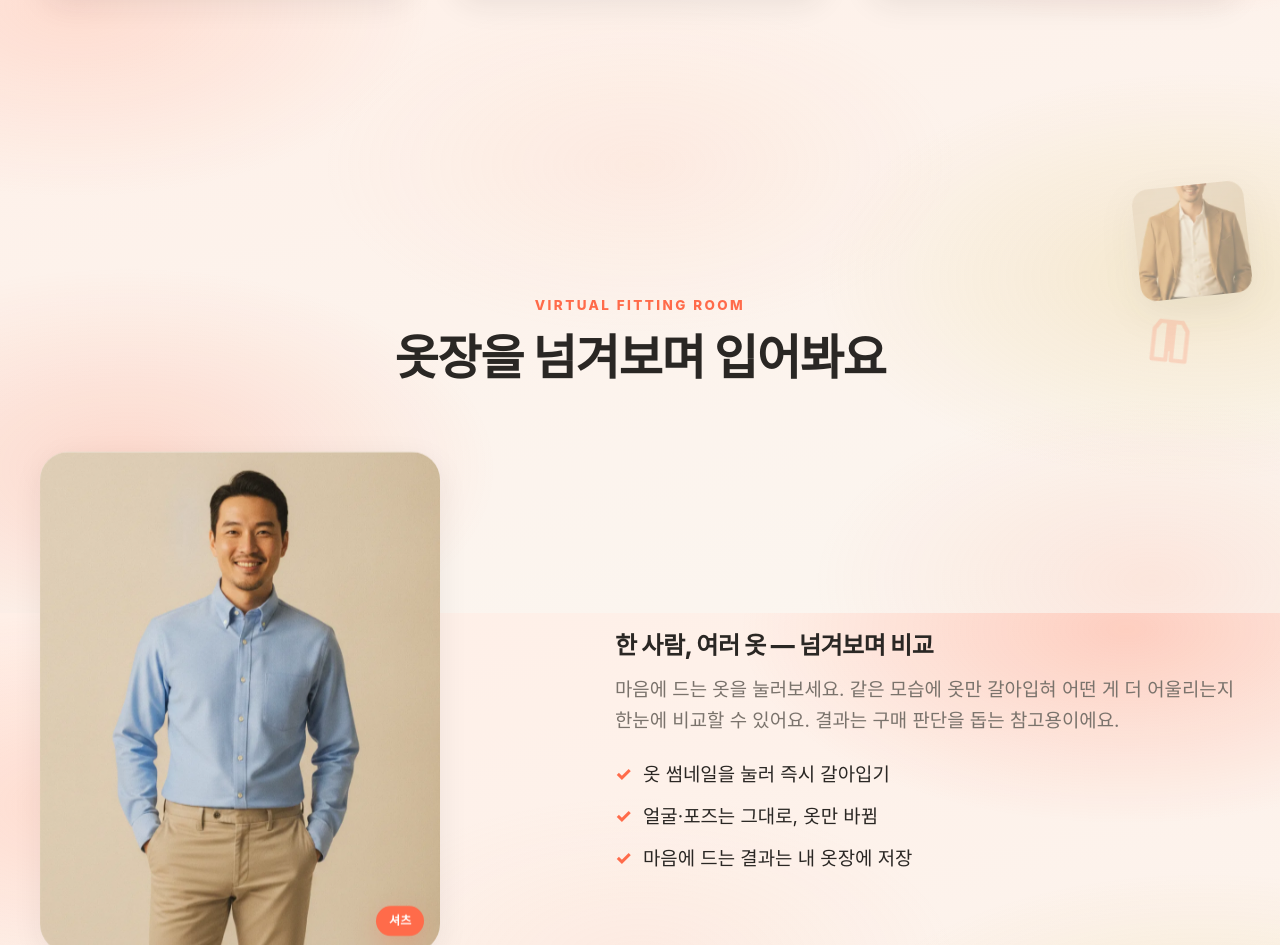
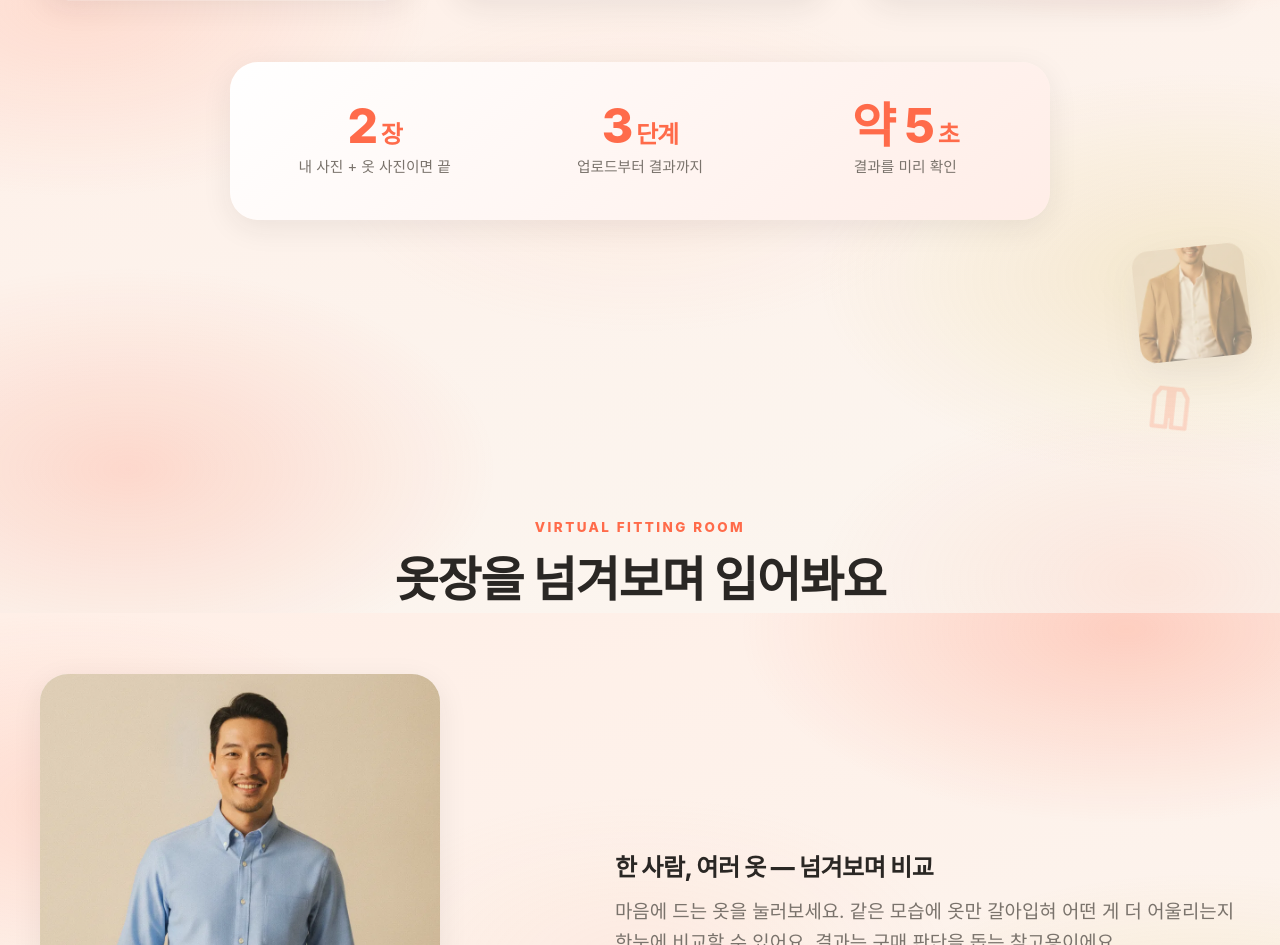
Before and after one commit to longpapa82-cyber/fitsnap-web, a React (Vite) app: page / in a window 1280 px wide. Shown: the part 1787-2732 px from the top of the page. Built offline with nearby package versions, Linux system fonts and the light colour scheme.

Commit message:
feat(design): Phase C 재미 — 랜덤 스타일링·마그네틱 CTA·숫자 카운트업
Demo 랜덤버튼+흔들림, Nav CTA 마그네틱, HowItWorks 통계스트립 카운트업
(2장·3단계·약5초 사실기반). reduced-motion·터치 비활성, 모바일 대응.

```diff
--- a/src/components/ui/Nav.tsx
+++ b/src/components/ui/Nav.tsx
@@ -1,5 +1,6 @@
-import { useEffect, useState } from 'react';
+import { useEffect, useRef, useState } from 'react';
 import { SITE } from '../../constants/site.shared.mjs';
+import { useMagnetic } from '../../hooks/useMagnetic';
 import './nav.css';
 
 /** 섹션 앵커 — 랜딩 섹션 id와 일치. */
@@ -16,6 +17,8 @@ const LINKS = [
  */
 export function Nav() {
   const [scrolled, setScrolled] = useState(false);
+  const ctaRef = useRef<HTMLAnchorElement>(null);
+  useMagnetic(ctaRef, 0.25); // FUN-3: 다운로드 CTA 마그네틱
 
   useEffect(() => {
     const onScroll = () => setScrolled(window.scrollY > 8);
@@ -37,7 +40,7 @@ export function Nav() {
             </a>
           ))}
         </nav>
-        <a className="nav-cta" href="#download">
+        <a className="nav-cta" href="#download" ref={ctaRef}>
           다운로드
         </a>
       </div>
--- a/src/components/ui/OutfitSwap.tsx
+++ b/src/components/ui/OutfitSwap.tsx
@@ -25,6 +25,19 @@ const OUTFITS: Outfit[] = [
 export function OutfitSwap() {
   const [active, setActive] = useState(1); // 니트로 시작(원본 다음)
   const [paused, setPaused] = useState(false);
+  const [shake, setShake] = useState(false);
+
+  // FUN-2: 랜덤 스타일링 — 현재와 다른 무작위 옷으로 전환 + 흔들림 모션.
+  const randomize = () => {
+    setActive((cur) => {
+      let next = cur;
+      while (next === cur) next = Math.floor(Math.random() * OUTFITS.length);
+      return next;
+    });
+    setPaused(true);
+    setShake(true);
+    window.setTimeout(() => setShake(false), 500);
+  };
   const reduced = useReducedMotion();
   const timer = useRef<number | null>(null);
 
@@ -43,7 +56,7 @@ export function OutfitSwap() {
       onMouseEnter={() => setPaused(true)}
       onMouseLeave={() => setPaused(false)}
     >
-      <div className="os-stage">
+      <div className={`os-stage${shake ? ' os-stage--shake' : ''}`}>
         {OUTFITS.map((o, i) => (
           <img
             key={o.id}
@@ -55,6 +68,19 @@ export function OutfitSwap() {
           />
         ))}
         <span className="os-badge">{OUTFITS[active].label}</span>
+        {/* FUN-2: 랜덤 스타일링 버튼 */}
+        <button className="os-random" onClick={randomize} aria-label="랜덤 스타일링">
+          <svg viewBox="0 0 24 24" fill="none" stroke="currentColor" strokeWidth="1.8"
+            strokeLinecap="round" strokeLinejoin="round" aria-hidden>
+            <rect x="3" y="3" width="18" height="18" rx="3" />
+            <circle cx="8" cy="8" r="1.3" fill="currentColor" stroke="none" />
+            <circle cx="16" cy="8" r="1.3" fill="currentColor" stroke="none" />
+            <circle cx="12" cy="12" r="1.3" fill="currentColor" stroke="none" />
+            <circle cx="8" cy="16" r="1.3" fill="currentColor" stroke="none" />
+            <circle cx="16" cy="16" r="1.3" fill="currentColor" stroke="none" />
+          </svg>
+          <span>랜덤</span>
+        </button>
       </div>
 
       {/* 옷 썸네일 선택 */}
--- /dev/null
+++ b/src/components/ui/StatStrip.tsx
@@ -0,0 +1,43 @@
+import { useCountUp } from '../../hooks/useCountUp';
+import './stat-strip.css';
+
+/**
+ * 통계 스트립(FUN-4) — 스크롤 진입 시 숫자 카운트업.
+ * ⚠️ 사실 기반 수치만: 사진 2장(내 사진+옷 사진), 3단계, 무료 생성 약 5초(gemini flash-lite).
+ * 과장/허위 금지(컴플라이언스).
+ */
+
+interface Stat {
+  target: number;
+  suffix: string;
+  label: string;
+}
+
+const STATS: Stat[] = [
+  { target: 2, suffix: '장', label: '내 사진 + 옷 사진이면 끝' },
+  { target: 3, suffix: '단계', label: '업로드부터 결과까지' },
+  { target: 5, suffix: '초', label: '결과를 미리 확인' },
+];
+
+function StatItem({ stat }: { stat: Stat }) {
+  const [ref, value] = useCountUp(stat.target);
+  return (
+    <div className="stat-item">
+      <span className="stat-num" ref={ref}>
+        {stat.target === 5 ? '약 ' : ''}{value}
+        <span className="stat-suffix">{stat.suffix}</span>
+      </span>
+      <span className="stat-label">{stat.label}</span>
+    </div>
+  );
+}
+
+export function StatStrip() {
+  return (
+    <div className="stat-strip">
+      {STATS.map((s) => (
+        <StatItem key={s.label} stat={s} />
+      ))}
+    </div>
+  );
+}
--- a/src/components/ui/nav.css
+++ b/src/components/ui/nav.css
@@ -49,12 +49,14 @@
   color: #fff;
   font-weight: 700;
   font-size: 0.9rem;
-  padding: 0.55rem 1.1rem;
+  padding: 0.6rem 1.25rem;
   border-radius: var(--radius-full);
   box-shadow: var(--shadow-coral);
-  transition: transform 150ms var(--ease-out-expo);
+  /* FUN-3: 마그네틱(--mx/--my는 useMagnetic이 세팅) */
+  transform: translate(var(--mx, 0px), var(--my, 0px));
+  transition: transform 200ms var(--ease-out-expo), box-shadow 150ms var(--ease-out-expo);
 }
-.nav-cta:hover { transform: translateY(-1px); }
+.nav-cta:hover { box-shadow: 0 10px 26px rgba(255, 107, 74, 0.35); }
 
 /* 모바일: 앵커 링크 숨김(브랜드 + CTA만). 스크롤 앵커는 섹션 내부 CTA로 커버. */
 @media (max-width: 720px) {
--- a/src/components/ui/outfit-swap.css
+++ b/src/components/ui/outfit-swap.css
@@ -33,6 +33,51 @@
   padding: 0.35rem 0.8rem;
   border-radius: var(--radius-full);
   box-shadow: var(--shadow-coral);
+}
+
+/* FUN-2: 랜덤 스타일링 버튼 — 좌하단 */
+.os-random {
+  position: absolute;
+  bottom: 1rem;
+  left: 1rem;
+  display: inline-flex;
+  align-items: center;
+  gap: 0.4rem;
+  padding: 0.4rem 0.85rem 0.4rem 0.7rem;
+  background: rgba(255, 255, 255, 0.92);
+  color: var(--color-coral);
+  font-size: 0.8rem;
+  font-weight: 800;
+  border: none;
+  border-radius: var(--radius-full);
+  box-shadow: var(--shadow-soft);
+  cursor: pointer;
+  backdrop-filter: blur(4px);
+  transition: transform 150ms var(--ease-out-expo), box-shadow 150ms var(--ease-out-expo);
+}
+.os-random svg { width: 1.05rem; height: 1.05rem; }
+.os-random:hover {
+  transform: translateY(-2px);
+  box-shadow: 0 10px 24px rgba(255, 107, 74, 0.25);
+}
+.os-random:hover svg { animation: osDice 500ms ease-in-out; }
+@keyframes osDice {
+  0%, 100% { transform: rotate(0); }
+  25% { transform: rotate(-18deg); }
+  75% { transform: rotate(18deg); }
+}
+
+/* 스테이지 흔들림(랜덤 클릭 시) */
+.os-stage--shake { animation: osShake 500ms var(--ease-out-expo); }
+@keyframes osShake {
+  0%, 100% { transform: translateX(0); }
+  20% { transform: translateX(-6px) rotate(-0.6deg); }
+  40% { transform: translateX(5px) rotate(0.5deg); }
+  60% { transform: translateX(-4px) rotate(-0.4deg); }
+  80% { transform: translateX(3px); }
+}
+@media (prefers-reduced-motion: reduce) {
+  .os-random:hover svg, .os-stage--shake { animation: none; }
 }
 
 /* 옷 썸네일 줄 */
--- /dev/null
+++ b/src/components/ui/stat-strip.css
@@ -0,0 +1,28 @@
+/* 통계 스트립 — HowItWorks 아래, 3개 사실 기반 수치. */
+.stat-strip {
+  display: grid;
+  grid-template-columns: repeat(3, 1fr);
+  gap: 1.5rem;
+  max-width: 820px;
+  margin: clamp(2.5rem, 1.5rem + 3vw, 4rem) auto 0;
+  padding: clamp(1.5rem, 1rem + 2vw, 2.5rem) 1.5rem;
+  background: linear-gradient(140deg, #fff, var(--color-coral-tint));
+  border-radius: var(--radius-lg);
+  box-shadow: var(--shadow-soft);
+  text-align: center;
+}
+.stat-item { display: flex; flex-direction: column; gap: 0.4rem; }
+.stat-num {
+  font-family: var(--font-display);
+  font-weight: 800;
+  font-size: clamp(2rem, 1.4rem + 2vw, 3rem);
+  line-height: 1;
+  color: var(--color-coral);
+  letter-spacing: -0.02em;
+}
+.stat-suffix { font-size: 0.5em; margin-left: 0.15em; }
+.stat-label { color: var(--color-on-surface-variant); font-size: 0.92rem; }
+
+@media (max-width: 620px) {
+  .stat-strip { grid-template-columns: 1fr; gap: 1.75rem; }
+}
--- /dev/null
+++ b/src/hooks/useCountUp.ts
@@ -0,0 +1,50 @@
+import { useEffect, useRef, useState } from 'react';
+
+/**
+ * 숫자 카운트업(FUN-4) — 요소가 뷰포트에 들어오면 0→target으로 애니.
+ * IntersectionObserver로 1회 트리거. reduced-motion이면 즉시 target 표시.
+ * @param target 목표 숫자
+ * @param duration ms
+ * @returns [ref, 현재 표시값]
+ */
+export function useCountUp(
+  target: number,
+  duration = 1200
+): [React.RefObject<HTMLSpanElement>, number] {
+  const ref = useRef<HTMLSpanElement>(null);
+  const [value, setValue] = useState(0);
+
+  useEffect(() => {
+    const el = ref.current;
+    if (!el) return;
+    if (window.matchMedia('(prefers-reduced-motion: reduce)').matches) {
+      setValue(target);
+      return;
+    }
+    let raf = 0;
+    let startTs = 0;
+    const io = new IntersectionObserver(
+      (entries) => {
+        if (!entries[0]?.isIntersecting) return;
+        io.disconnect();
+        const step = (ts: number) => {
+          if (!startTs) startTs = ts;
+          const p = Math.min((ts - startTs) / duration, 1);
+          // ease-out
+          const eased = 1 - Math.pow(1 - p, 3);
+          setValue(Math.round(eased * target));
+          if (p < 1) raf = requestAnimationFrame(step);
+        };
+        raf = requestAnimationFrame(step);
+      },
+      { threshold: 0.5 }
+    );
+    io.observe(el);
+    return () => {
+      io.disconnect();
+      if (raf) cancelAnimationFrame(raf);
+    };
+  }, [target, duration]);
+
+  return [ref, value];
+}
--- /dev/null
+++ b/src/hooks/useMagnetic.ts
@@ -0,0 +1,34 @@
+import { useEffect } from 'react';
+
+/**
+ * 마그네틱 호버(FUN-3) — 커서가 요소 근처에 오면 살짝 끌려오는 손맛.
+ * 요소 중심 대비 커서 오프셋을 strength 비율로 translate. 벗어나면 원위치.
+ * pointermove(가벼움). 터치·reduced-motion 비활성.
+ * @param strength 끌림 정도(0~1, 기본 0.3)
+ */
+export function useMagnetic(ref: React.RefObject<HTMLElement>, strength = 0.3): void {
+  useEffect(() => {
+    const el = ref.current;
+    if (!el) return;
+    if (window.matchMedia('(prefers-reduced-motion: reduce)').matches) return;
+    if (!window.matchMedia('(hover: hover) and (pointer: fine)').matches) return;
+
+    const onMove = (e: PointerEvent) => {
+      const r = el.getBoundingClientRect();
+      const cx = r.left + r.width / 2;
+      const cy = r.top + r.height / 2;
+      el.style.setProperty('--mx', `${(e.clientX - cx) * strength}px`);
+      el.style.setProperty('--my', `${(e.clientY - cy) * strength}px`);
+    };
+    const reset = () => {
+      el.style.setProperty('--mx', '0px');
+      el.style.setProperty('--my', '0px');
+    };
+    el.addEventListener('pointermove', onMove);
+    el.addEventListener('pointerleave', reset);
+    return () => {
+      el.removeEventListener('pointermove', onMove);
+      el.removeEventListener('pointerleave', reset);
+    };
+  }, [ref, strength]);
+}
--- a/src/sections/HowItWorks.tsx
+++ b/src/sections/HowItWorks.tsx
@@ -1,5 +1,6 @@
 import { Section } from '../components/ui/Section';
 import { Reveal } from '../components/ui/Reveal';
+import { StatStrip } from '../components/ui/StatStrip';
 import { asset } from '../lib/asset';
 import './how-it-works.css';
 
@@ -38,6 +39,9 @@ export function HowItWorks() {
           </Reveal>
         ))}
       </ol>
+      <Reveal delay={200}>
+        <StatStrip />
+      </Reveal>
     </Section>
   );
 }
```
